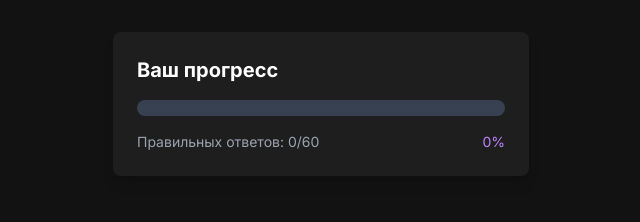
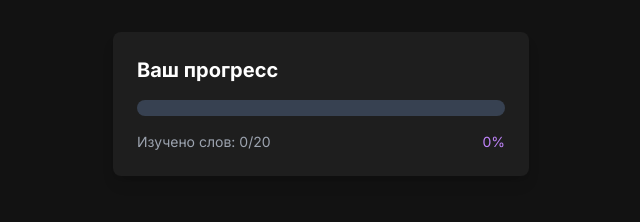
Before and after one commit to bad-creator/EnglishApp, a Next.js app: page / in a window 1280 px wide. Shown: the top 222 px of the page, without its empty margins (319-959 px from the left). Built offline with nearby package versions, Linux system fonts and the light colour scheme.

Commit message:
Изменен текст отображаемой информации в компоненте StatsCard: заменено количество правильных ответов на количество изученных слов.

```diff
--- a/components/StatsCard.tsx
+++ b/components/StatsCard.tsx
@@ -24,7 +24,7 @@ export default function StatsCard({ words, onReset }: StatsCardProps) {
       </div>
 
       <div className="flex justify-between text-sm">
-        <p className="text-gray-400">Правильных ответов: {totalCorrectAnswers}/{totalPossibleAnswers}</p>
+        <p className="text-gray-400">Изучено слов: {learnedWords}/{totalWords}</p>
         <p className="text-purple-400">{progressPercentage}%</p>
       </div>
 
```
